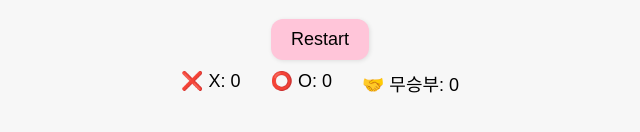
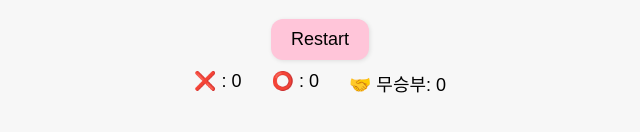
Before and after one commit to veryyounng/game, a React (Vite) app: page / in a window 1280 px wide. Both pictures are taken after a click on the button "🤖 AI 플레이". Shown: the part 604-736 px from the top of the page, without its empty margins (320-960 px from the left). Built offline with nearby package versions, Linux system fonts and the light colour scheme.

Commit message:
점수판 문구 수정

```diff
--- a/src/App.tsx
+++ b/src/App.tsx
@@ -275,8 +275,8 @@ const App = () => {
           fontSize: '18px',
         }}
       >
-        <div>❌ X: {score.X}</div>
-        <div>⭕ O: {score.O}</div>
+        <div>❌ : {score.X}</div>
+        <div>⭕ : {score.O}</div>
         <div>🤝 무승부: {score.draw}</div>
       </div>
     </div>
```
